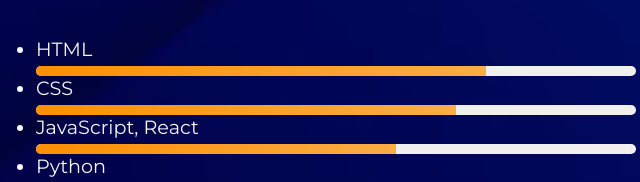
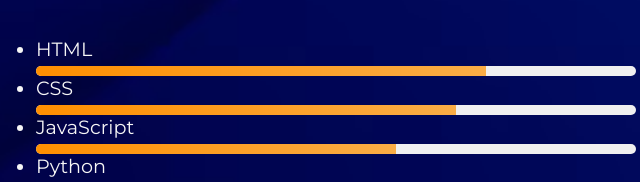
Before and after one commit to Vaamiv/HTML-e-CSS---Ambientes-de-desenvolvimento--estrutura-de-arquivos-e-tags, a website: page about.html in a window 1280 px wide. Shown: the part 1173-1355 px from the top of the page, 304-944 px from the left. Drawn offline with nearby package versions, Linux system fonts and the light colour scheme.

Commit message:
commit skills JS

```diff
--- a/about.html
+++ b/about.html
@@ -63,7 +63,7 @@
                             </div>
                         </li>
                         <li>
-                            <span>JavaScript, React</span>
+                            <span>JavaScript</span>
                             <div class="skill-bar">
                                 <div class="skill-level js"></div>
                             </div>
```
